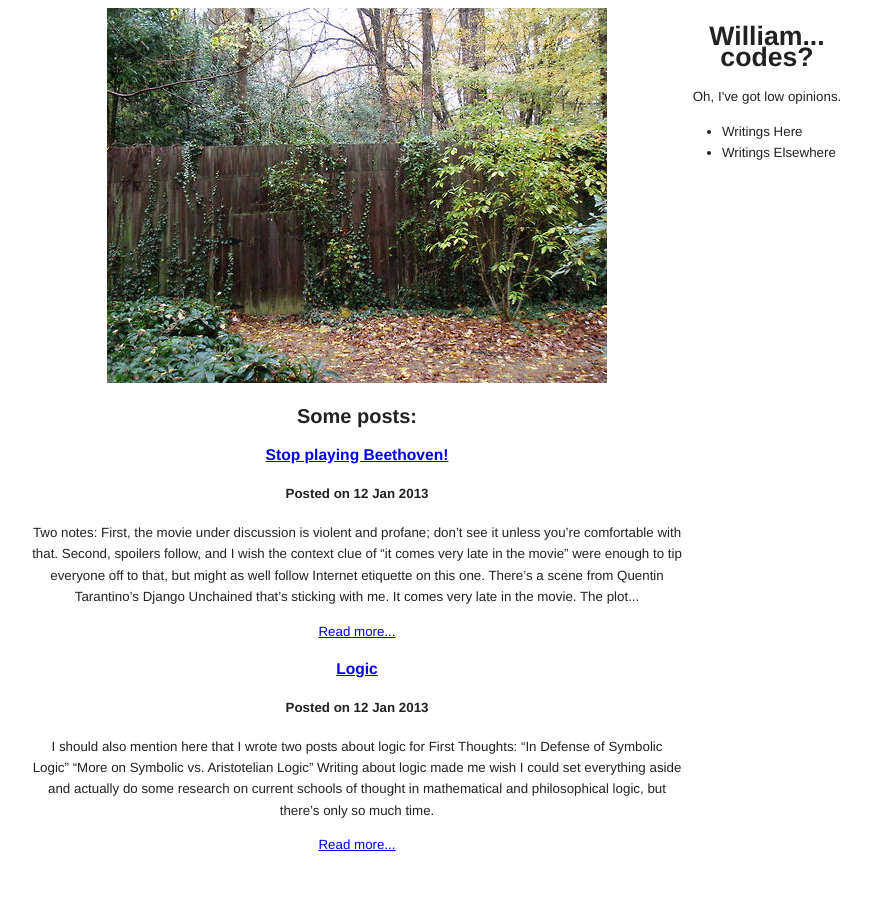
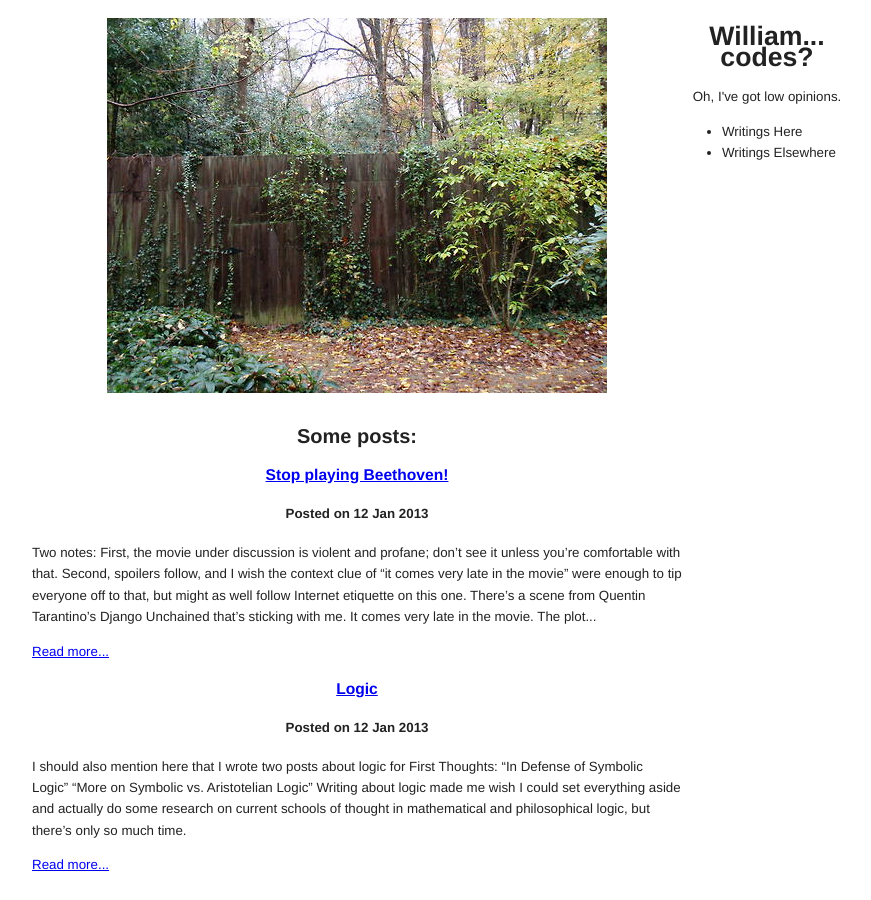
Before and after one commit to williamrandolph/williamrandolph.github.com, a Jekyll site: the page built from index.html, in a window 1280 px wide. Shown: the whole page, without its empty margins (198-1069 px from the left). Built offline with Jekyll 4.4.1, drawn with Linux system fonts in a browser that asks for light colours; Markdown is read by kramdown in place of the engine named in the settings.

Commit message:
Fixed alignment in main column.

```diff
--- a/stylesheets/style2.css
+++ b/stylesheets/style2.css
@@ -30,3 +30,13 @@ section {
   width:650px;
   float:left;
 }
+
+section p {
+  text-align:left;
+}
+
+section img {
+  text-align:center;
+  margin-top:10px;
+  margin-bottom:10px
+}
```
